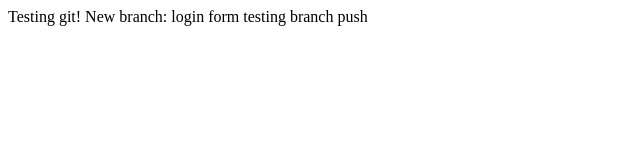
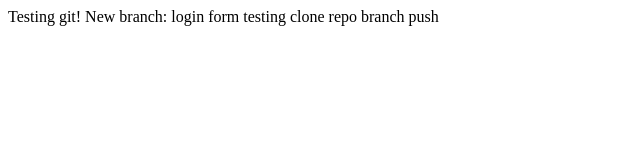
Before and after one commit to nishant2301/gitegtutorial, a plain HTML site: page index.html in a window 1280 px wide. Shown: the full height of the page, 0-640 px from the left. Drawn offline with Linux system fonts and the light colour scheme.

Commit message:
testing clone push

```diff
--- a/index.html
+++ b/index.html
@@ -6,6 +6,6 @@
 Testing git!
 New branch: login form
 
-testing branch push
+testing clone repo branch push
 </body>
 </html>
```
